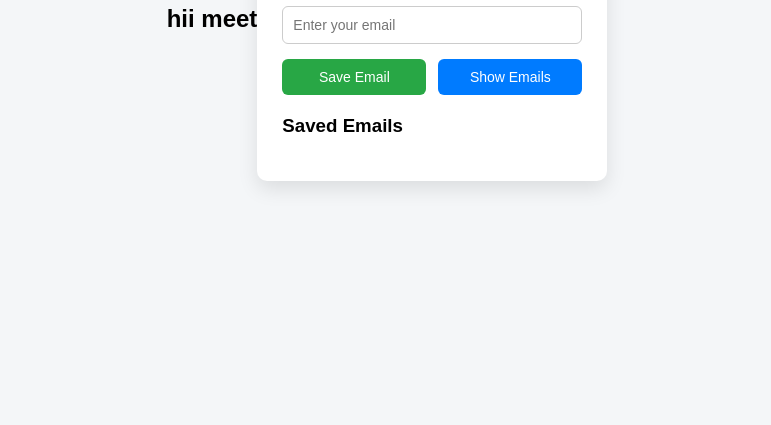
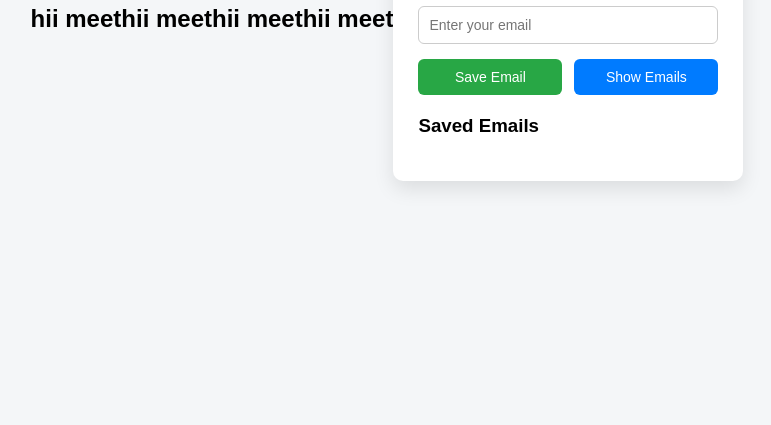
Before and after one commit to MeetTank09/email-app, a website: page index.html in a window 1280 px wide. Shown: the part 391-816 px from the top of the page, without its empty margins (253-1024 px from the left). Drawn offline with Linux system fonts and the light colour scheme.

Commit message:
add unnacaeriy chhnage

```diff
--- a/index.html
+++ b/index.html
@@ -7,6 +7,9 @@
 </head>
 <body>
 <h2>hii meet </h2>
+  <h2>hii meet </h2>
+  <h2>hii meet </h2>
+  <h2>hii meet </h2>
   <div class="container">
     <h2>Email Store App</h2>
 <h1>Hello DevOps</h1>
```
